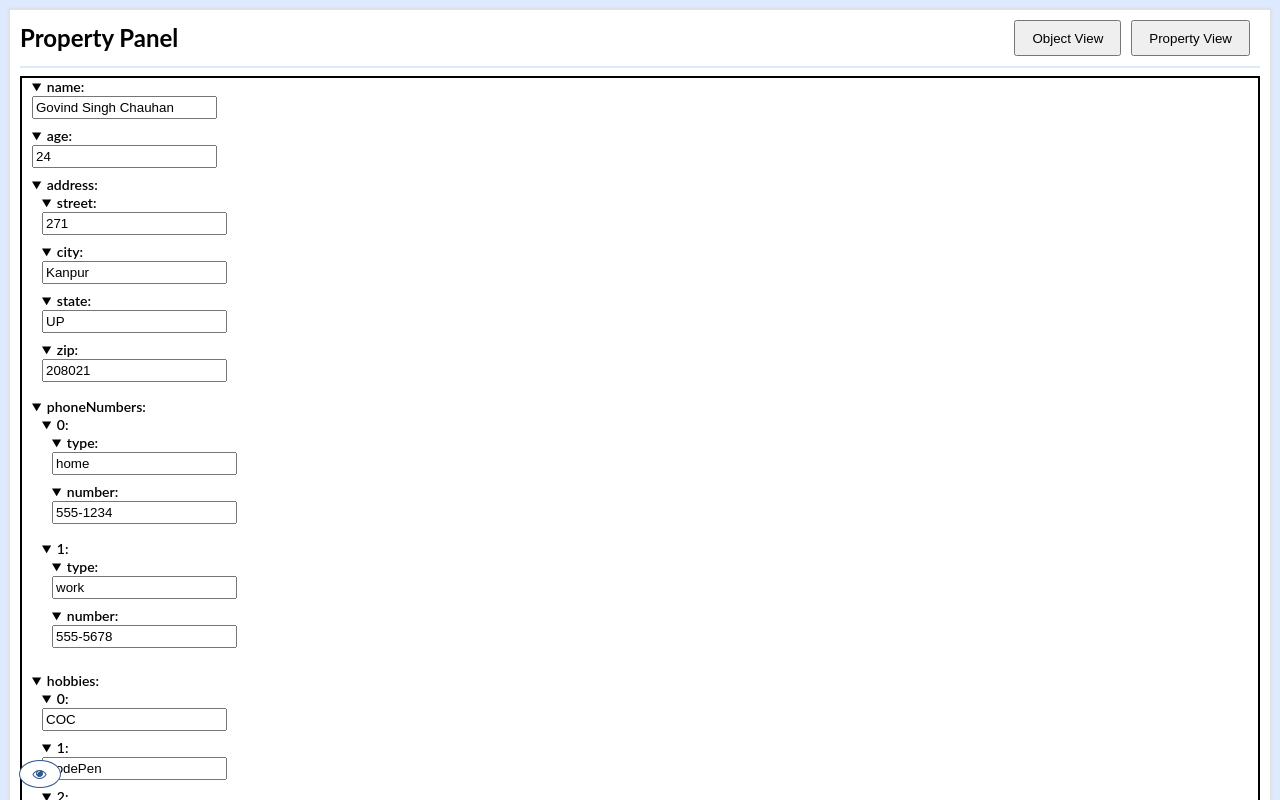
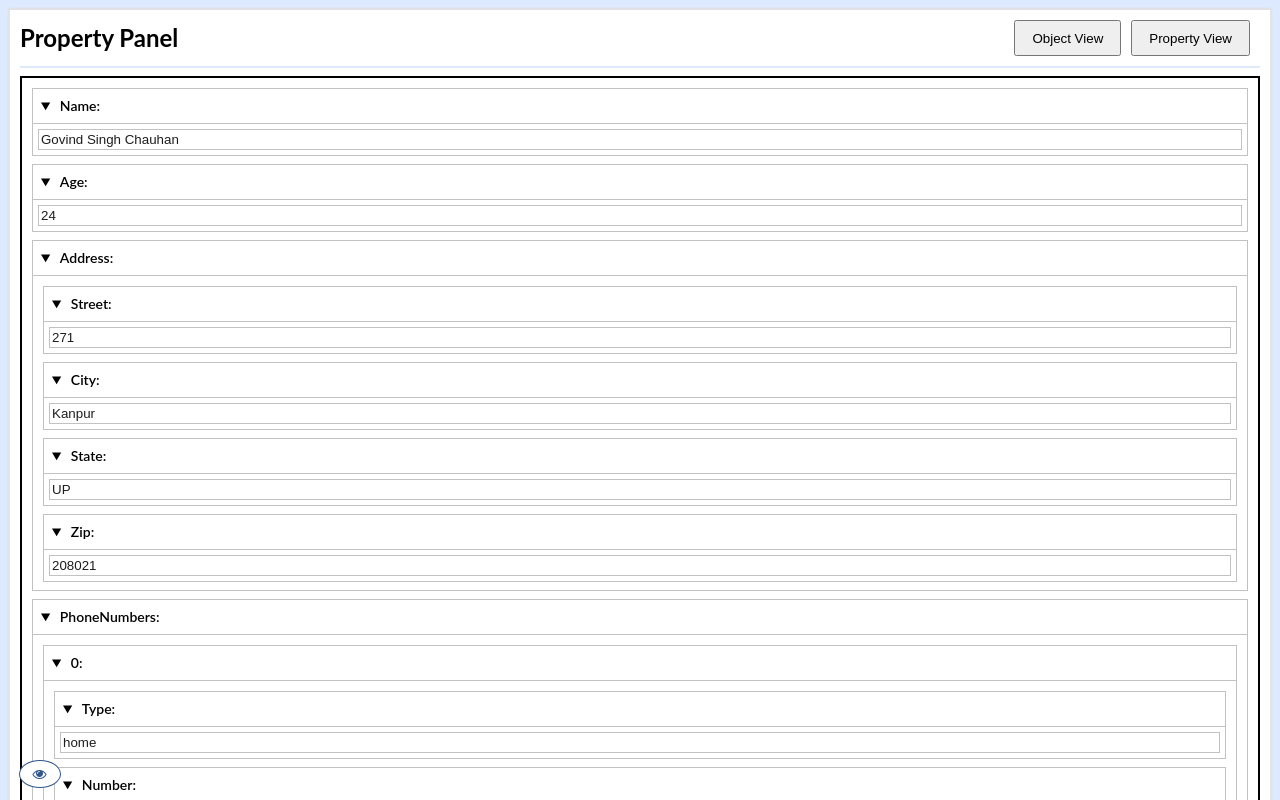
Before and after one commit to gregariousgovind/angularTheming, an Angular app: page /propertyPanel in a window 1280 px wide. Shown: the top 800 px of the page. Built offline with nearby package versions, Linux system fonts and the light colour scheme.

Commit message:
1 file modified

```diff
--- a/src/app/components/property-panel-container/property-panel-container.component.scss
+++ b/src/app/components/property-panel-container/property-panel-container.component.scss
@@ -24,6 +24,8 @@
     margin-top: 0;
 
     &.object-view {
+      padding: 5px 15px;
+
       ul:before,
       &:before {
         content: attr(data-name) '{';
@@ -47,6 +49,33 @@
     }
 
     &.property-view {
+      padding: 10px;
+
+      details {
+        border: 1px solid #c2c2c2;
+
+        summary {
+          padding: 8px;
+          border-bottom: 1px solid #c2c2c2;
+
+          label {
+            padding-left: 4px;
+            text-transform: capitalize;
+          }
+        }
+
+        input {
+          margin: 5px;
+          width: calc(100% - 10px);
+          color: #1d1d1d;
+          border: 1px solid #c2c2c2;
+          outline-offset: 2px;
+        }
+
+        ul {
+          margin-top: 10px;
+        }
+      }
     }
 
     &[data-name] {
```
